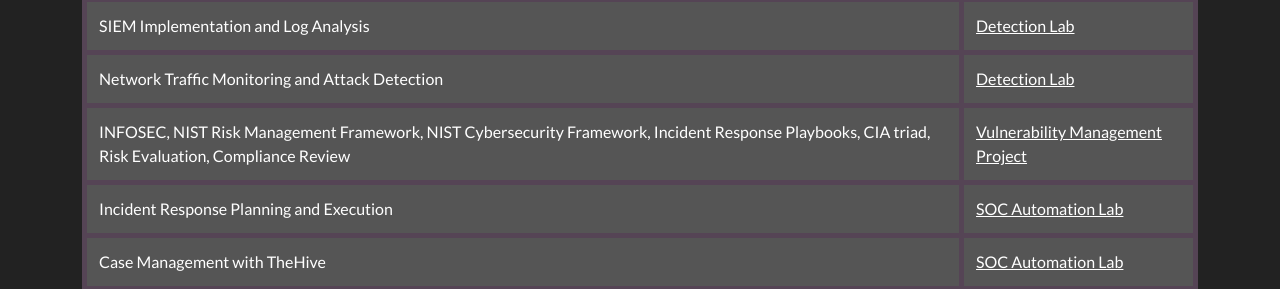
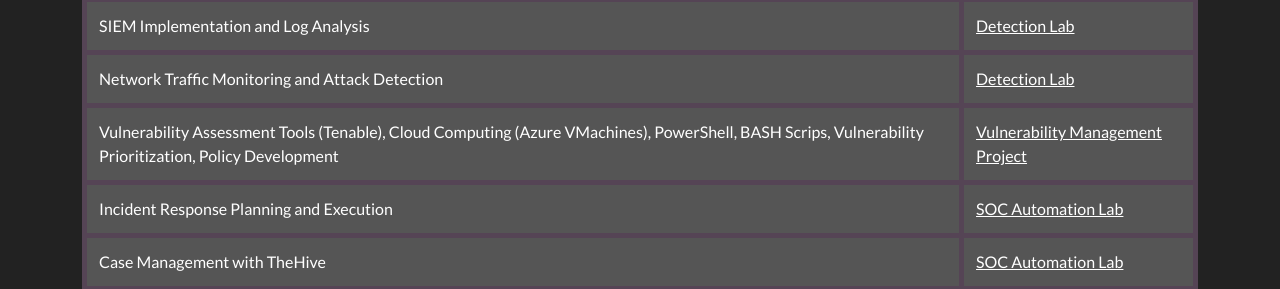
Before and after one commit to JKopal101/jkopal101.github.io, a Jekyll site: the page built from projects.md, in a window 1280 px wide. Shown: the part 556-845 px from the top of the page. Built offline with Jekyll 4.4.1, drawn with Linux system fonts in a browser that asks for light colours.

Commit message:
Update projects.md
Updated Vulnerability Project

```diff
--- a/projects.md
+++ b/projects.md
@@ -57,8 +57,9 @@ I’ve worked on a variety of projects in the Cybersecurity and IT space, focusi
       </td>
     </tr>
     <tr style="background-color:#555;">
-      <td style="padding:12px; border:5px solid #545;"> INFOSEC, NIST Risk Management Framework, NIST Cybersecurity Framework,
-        Incident Response Playbooks, CIA triad, Risk Evaluation, Compliance Review</td>
+      <td style="padding:12px; border:5px solid #545;"> Vulnerability Assessment Tools (Tenable), Cloud Computing (Azure VMachines),
+        PowerShell, BASH Scrips, Vulnerability Prioritization, Policy Development
+      </td>
       <td style="padding:12px; border:5px solid #545;">
         <a href="https://github.com/JKopal101/vulnerability-management-project" style="color:white;">Vulnerability Management Project</a>
       </td>
```
